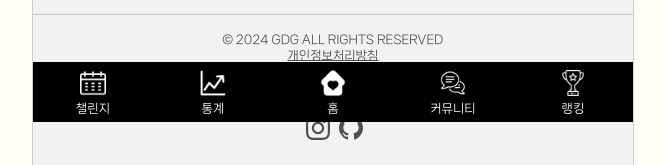
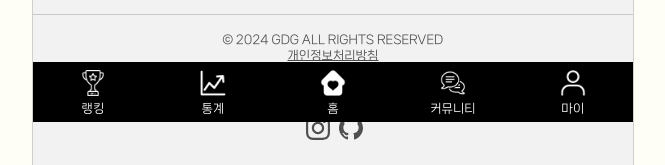
Before and after one commit to TEAM-GDG/FrontEnd, a React (Create React App) app: page /mypage in a window 1280 px wide. Shown: the part 678-843 px from the top of the page, without its empty margins (307-972 px from the left). Built offline with nearby package versions, Linux system fonts and the light colour scheme.

Commit message:
2408040434

```diff
--- a/src/App.js
+++ b/src/App.js
@@ -3,7 +3,6 @@ import Header from './components/Header';
 import Navbar from './components/Navbar';
 import { Outlet, Route, Routes, useLocation } from 'react-router-dom';
 import MainPage from './pages/mainUtilPage/MainPage';
-import CalPage from './pages/mainUtilPage/CalPage';
 import StatPage from './pages/mainUtilPage/StatPage';
 import CommunityPage from './pages/mainUtilPage/CommunityPage';
 import RankPage from './pages/mainUtilPage/RankPage';
@@ -18,6 +17,7 @@ import ChangePwdPage from './pages/membersPage/ChangePwdPage';
 import CommunityPostPage from './pages/subUtilPage/CommunityPostPage';
 import CommunitySearchPage from './pages/subUtilPage/CommunitySearchPage';
 import CommunityWritePage from './pages/subUtilPage/CommunityWritePage';
+import MyPage from './pages/mainUtilPage/MyPage';
 
 const Layout = ({ location, isMembersPage }) => {
   return (
@@ -49,9 +49,6 @@ const App = React.memo(() => {
         {/* 메인페이지 */}
         <Route index element={<MainPage />} />
 
-        {/* 챌린지(폐기예정) */}
-        <Route path="cal" element={<CalPage />} />
-
         {/* 통계 */}
         <Route path="insight" element={<StatPage />} />
 
@@ -65,6 +62,9 @@ const App = React.memo(() => {
 
         {/* 랭킹 */}
         <Route path="rank" element={<RankPage />} />
+
+        {/* 마이페이지 */}
+        <Route path="mypage" element={<MyPage />} />
 
         {/* 감정 기록 */}
         <Route path="status">
--- a/src/components/Navbar.js
+++ b/src/components/Navbar.js
@@ -3,70 +3,72 @@ import styles from './Navbar.module.css';
 import { Link } from 'react-router-dom';
 
 const Navbar = ({ naviState }) => {
-  let calImg = useRef('/img/navIcon/inactive/cal.png');
+  let rankImg = useRef('/img/navIcon/inactive/rank.png');
   let insightImg = useRef('/img/navIcon/inactive/insight.png');
   let homeImg = useRef('/img/navIcon/inactive/home.png');
   let communityImg = useRef('/img/navIcon/inactive/community.png');
-  let rankImg = useRef('/img/navIcon/inactive/rank.png');
+  let myPageImg = useRef('/img/navIcon/inactive/mypage.png');
 
   useEffect(() => {
     switch (naviState) {
-      case 'cal':
-        calImg.current = '/img/navIcon/active/cal.png';
+      case 'rank':
+        insightImg.current = '/img/navIcon/inactive/insight.png';
+        homeImg.current = '/img/navIcon/inactive/home.png';
+        communityImg.current = '/img/navIcon/inactive/community.png';
+        rankImg.current = '/img/navIcon/active/rank.png';
+        myPageImg.current = '/img/navIcon/inactive/mypage.png';
+        break;
+
+      case 'insight':
+        insightImg.current = '/img/navIcon/active/insight.png';
+        homeImg.current = '/img/navIcon/inactive/home.png';
+        communityImg.current = '/img/navIcon/inactive/community.png';
+        rankImg.current = '/img/navIcon/inactive/rank.png';
+        myPageImg.current = '/img/navIcon/inactive/mypage.png';
+        break;
+      case '/':
+        insightImg.current = '/img/navIcon/inactive/insight.png';
+        homeImg.current = '/img/navIcon/active/home.png';
+        communityImg.current = '/img/navIcon/inactive/community.png';
+        rankImg.current = '/img/navIcon/inactive/rank.png';
+        myPageImg.current = '/img/navIcon/inactive/mypage.png';
+        break;
+      case 'community':
+        insightImg.current = '/img/navIcon/inactive/insight.png';
+        homeImg.current = '/img/navIcon/inactive/home.png';
+        communityImg.current = '/img/navIcon/active/community.png';
+        rankImg.current = '/img/navIcon/inactive/rank.png';
+        myPageImg.current = '/img/navIcon/inactive/mypage.png';
+        break;
+      case 'mypage':
         insightImg.current = '/img/navIcon/inactive/insight.png';
         homeImg.current = '/img/navIcon/inactive/home.png';
         communityImg.current = '/img/navIcon/inactive/community.png';
         rankImg.current = '/img/navIcon/inactive/rank.png';
-        break;
-      case 'insight':
-        calImg.current = '/img/navIcon/inactive/cal.png';
-        insightImg.current = '/img/navIcon/active/insight.png';
-        homeImg.current = '/img/navIcon/inactive/home.png';
-        communityImg.current = '/img/navIcon/inactive/community.png';
-        rankImg.current = '/img/navIcon/inactive/rank.png';
-        break;
-      case '/':
-        calImg.current = '/img/navIcon/inactive/cal.png';
-        insightImg.current = '/img/navIcon/inactive/insight.png';
-        homeImg.current = '/img/navIcon/active/home.png';
-        communityImg.current = '/img/navIcon/inactive/community.png';
-        rankImg.current = '/img/navIcon/inactive/rank.png';
-        break;
-      case 'community':
-        calImg.current = '/img/navIcon/inactive/cal.png';
-        insightImg.current = '/img/navIcon/inactive/insight.png';
-        homeImg.current = '/img/navIcon/inactive/home.png';
-        communityImg.current = '/img/navIcon/active/community.png';
-        rankImg.current = '/img/navIcon/inactive/rank.png';
-        break;
-      case 'rank':
-        calImg.current = '/img/navIcon/inactive/cal.png';
-        insightImg.current = '/img/navIcon/inactive/insight.png';
-        homeImg.current = '/img/navIcon/inactive/home.png';
-        communityImg.current = '/img/navIcon/inactive/community.png';
-        rankImg.current = '/img/navIcon/active/rank.png';
+        myPageImg.current = '/img/navIcon/active/mypage.png';
         break;
       default:
-        calImg.current = '/img/navIcon/inactive/cal.png';
         insightImg.current = '/img/navIcon/inactive/insight.png';
         homeImg.current = '/img/navIcon/inactive/home.png';
         communityImg.current = '/img/navIcon/inactive/community.png';
         rankImg.current = '/img/navIcon/inactive/rank.png';
+        myPageImg.current = '/img/navIcon/inactive/mypage.png';
         break;
     }
-  }, [naviState, calImg, insightImg, homeImg, communityImg, rankImg]);
+  }, [naviState, insightImg, homeImg, communityImg, rankImg, myPageImg]);
 
   return (
     <div className={styles.navbar}>
-      <Link to="cal" className={styles.navbarContainer}>
+      <Link to="rank" className={styles.navbarContainer}>
         <img
-          id="cal"
+          id="rank"
           className={styles.navbarButton}
-          src={calImg.current}
-          alt="캘린더"
+          src={rankImg.current}
+          alt="랭킹"
         />
-        <span className={styles.navbarText}>챌린지</span>
+        <span className={styles.navbarText}>랭킹</span>
       </Link>
+
       <Link to="insight" className={styles.navbarContainer}>
         <img
           id="insight"
@@ -94,14 +96,14 @@ const Navbar = ({ naviState }) => {
         />
         <span className={styles.navbarText}>커뮤니티</span>
       </Link>
-      <Link to="rank" className={styles.navbarContainer}>
+      <Link to="mypage" className={styles.navbarContainer}>
         <img
-          id="rank"
+          id="mypage"
           className={styles.navbarButton}
-          src={rankImg.current}
-          alt="랭킹"
+          src={myPageImg.current}
+          alt="마이"
         />
-        <span className={styles.navbarText}>랭킹</span>
+        <span className={styles.navbarText}>마이</span>
       </Link>
     </div>
   );
--- a/src/pages/mainUtilPage/CalPage/index.js
+++ /dev/null
@@ -1,8 +0,0 @@
-import React from 'react';
-import '../../../App.css';
-
-const CalPage = () => {
-  return <div className="container">캘린더</div>;
-};
-
-export default CalPage;
--- /dev/null
+++ b/src/pages/mainUtilPage/MyPage/index.js
@@ -0,0 +1,7 @@
+import React from 'react';
+
+const MyPage = () => {
+  return <div className="container">MyPage</div>;
+};
+
+export default MyPage;
```
Also changed, not shown: public/img/navIcon/active/mypage.png (added), public/img/navIcon/inactive/mypage.png (added).
